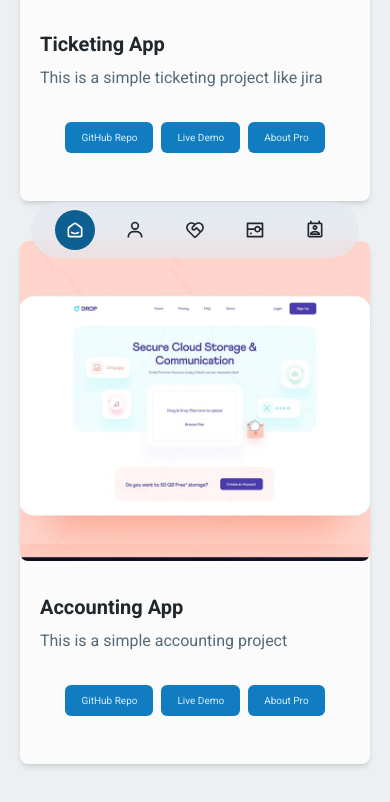
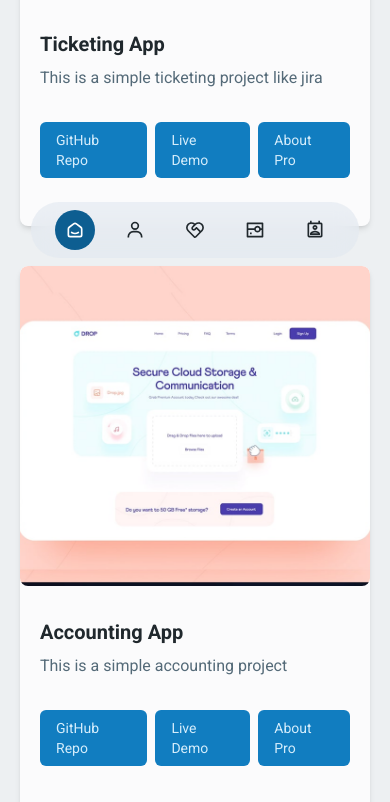
Before and after one commit to koltikin/my_portfolio, a React (Vite) app: page / in a window 390 px wide. Shown: the part 1430-2232 px from the top of the page. Built offline with nearby package versions, Linux system fonts and the light colour scheme; a web font is replaced by a local one.

Commit message:
folder stracture changed

```diff
--- a/crowdin.yml
+++ b/crowdin.yml
@@ -1,3 +1,3 @@
 files:
-  - source: /public/locales/en/*.json
-    translation: /public/locales/%two_letters_code%/%original_file_name%
+  - source: /src/localization/locales/en/*.json
+    translation: /src/localization/locales/%two_letters_code%/%original_file_name%
--- a/src/componet/projects/Butttons.jsx
+++ b/src/componet/projects/Butttons.jsx
@@ -3,7 +3,7 @@ import React from 'react'
 function Butttons({ link, icon: Icon, text }) {
     return (
 
-        <a href={link ? link : '#'} className='flex items-center text-[10px] sm:text-sm gap-2 bg-primary text-primary_content py-2 px-4 rounded-md hover:bg-primary_dark'>
+        <a href={link ? link : '#'} className='flex items-center text-sm sm:text-sm gap-2 bg-primary text-primary_content py-2 px-4 rounded-md hover:bg-primary_dark'>
             {Icon && <Icon className='text-xl hidden sm:block' />} {text}
         </a>
 
```
Also changed, not shown: src/localization/i18nConfig.jsx (+6 -6 lines), src/localization/locales/en/common.json (renamed from public/locales/en/common.json), src/localization/locales/en/header.json (renamed from public/locales/en/header.json), src/localization/locales/en/hero.json (renamed from public/locales/en/hero.json), src/localization/locales/tr/common.json (renamed from public/locales/tr/common.json), src/localization/locales/tr/header.json (renamed from public/locales/tr/header.json), src/localization/locales/tr/hero.json (renamed from public/locales/tr/hero.json).
